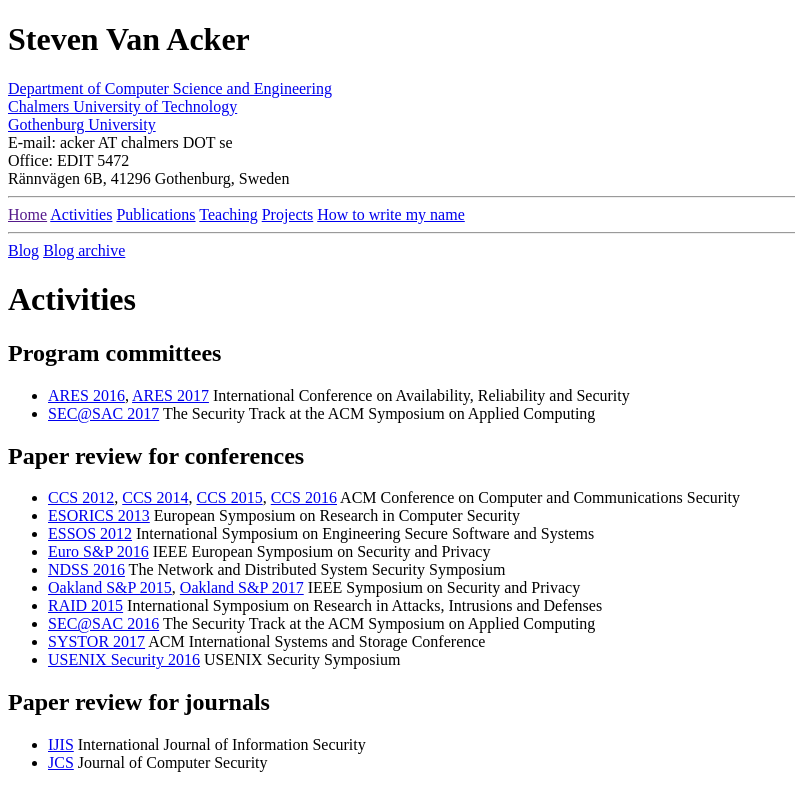
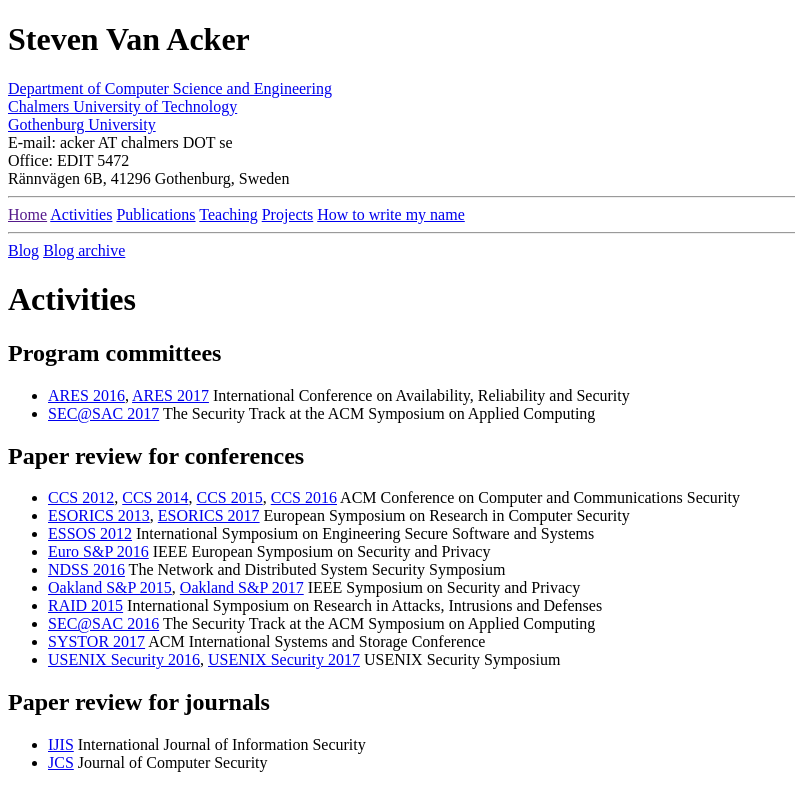
Before and after one commit to StevenVanAcker/stevenvanacker.github.io, a Jekyll site: the page built from activities.md, in a window 1280 px wide. Shown: the top 811 px of the page, without its empty margins (0-795 px from the left). Built offline with Jekyll 4.4.1, drawn with Linux system fonts in a browser that asks for light colours; nearby versions of some CDN libraries; library files that are not in the unit come from our copies.

Commit message:
more reviews

```diff
--- a/activities.md
+++ b/activities.md
@@ -13,7 +13,7 @@ rank: 2
 ## Paper review for conferences
 
 * [CCS 2012], [CCS 2014], [CCS 2015], [CCS 2016] ACM Conference on Computer and Communications Security
-* [ESORICS 2013] European Symposium on Research in Computer Security
+* [ESORICS 2013], [ESORICS 2017] European Symposium on Research in Computer Security
 * [ESSOS 2012](https://distrinet.cs.kuleuven.be/events/essos/2012/) International Symposium on Engineering Secure Software and Systems
 * [Euro S&P 2016] IEEE European Symposium on Security and Privacy
 * [NDSS 2016] The Network and Distributed System Security Symposium
@@ -21,7 +21,7 @@ rank: 2
 * [RAID 2015] International Symposium on Research in Attacks, Intrusions and Defenses
 * [SEC@SAC 2016] The Security Track at the ACM Symposium on Applied Computing
 * [SYSTOR 2017] ACM International Systems and Storage Conference
-* [USENIX Security 2016] USENIX Security Symposium
+* [USENIX Security 2016], [USENIX Security 2017] USENIX Security Symposium
 
 ## Paper review for journals
 * [IJIS] International Journal of Information Security
@@ -40,10 +40,12 @@ rank: 2
 [Oakland S&P 2015]: http://www.ieee-security.org/TC/SP2015/
 [Oakland S&P 2017]: http://www.ieee-security.org/TC/SP2017
 [ESORICS 2013]: http://esorics2013.isg.rhul.ac.uk/
+[ESORICS 2017]: https://www.ntnu.edu/esorics2017
 [RAID 2015]: http://www.raid2015.org/
 [Euro S&P 2016]: http://www.ieee-security.org/TC/EuroSP2016/
 [NDSS 2016]: http://www.internetsociety.org/events/ndss-symposium-2016
 [SYSTOR 2017]: https://www.systor.org/2017/
 [USENIX Security 2016]: https://www.usenix.org/conference/usenixsecurity16
+[USENIX Security 2017]: https://www.usenix.org/conference/usenixsecurity17
 [IJIS]: http://link.springer.com/journal/10207
 [JCS]: http://www.iospress.nl/journal/journal-of-computer-security/
```
